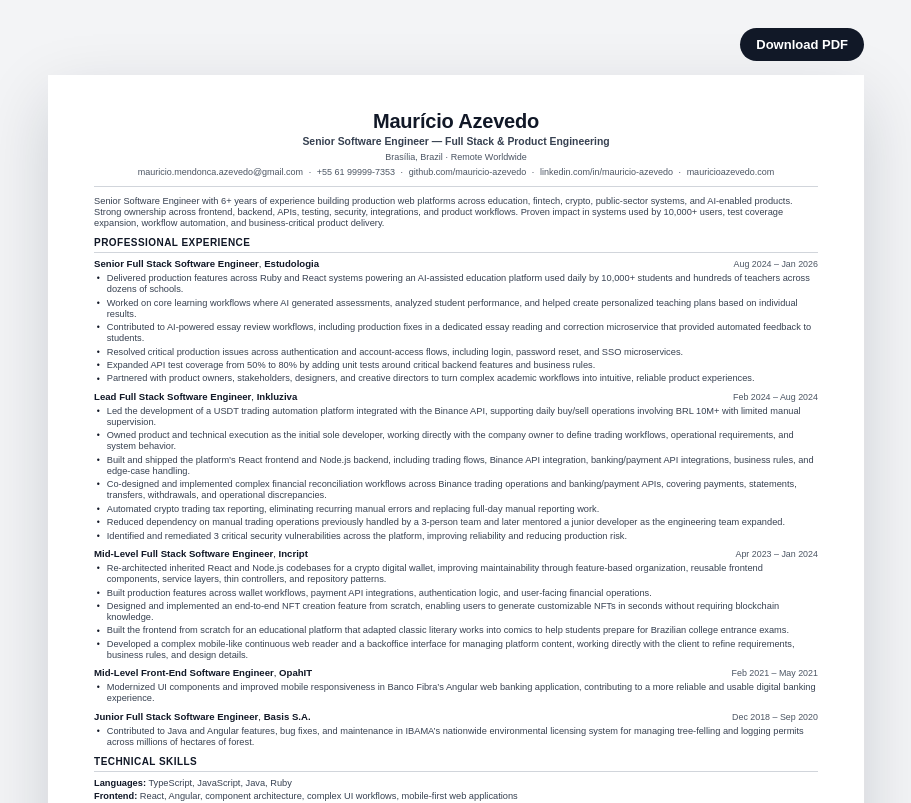
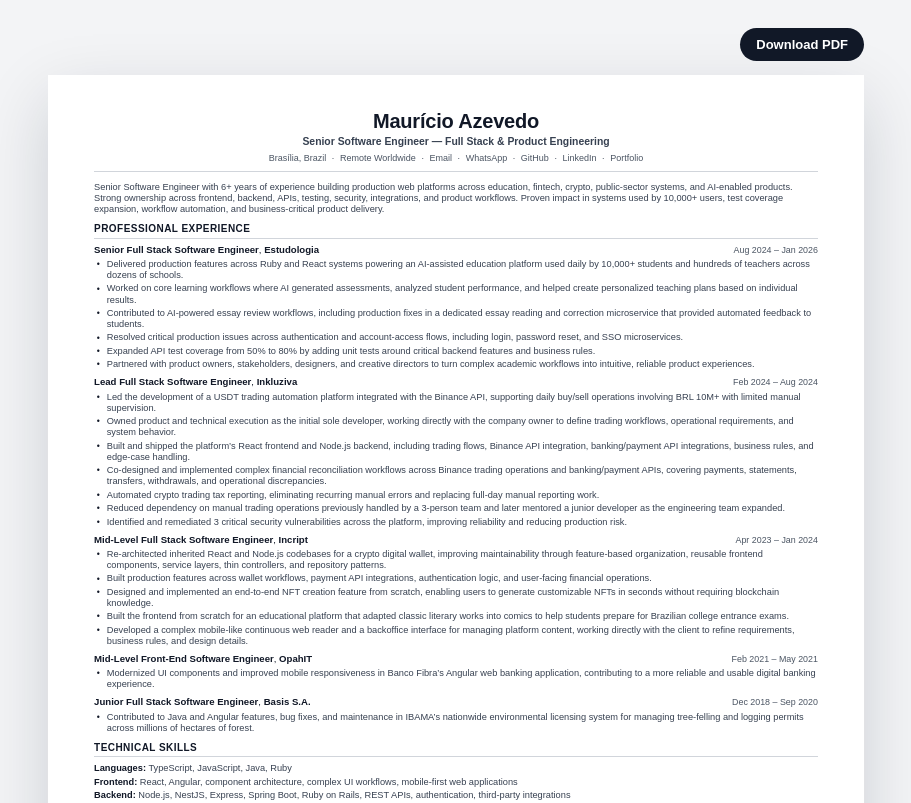
Before and after one commit to mauricio-azevedo/resume, a React (Vite) app: page / in a window 1280 px wide. Shown: the top 803 px of the page, without its empty margins (184-1095 px from the left). Built offline with nearby package versions, Linux system fonts and the light colour scheme.

Commit message:
Compact resume header links

```diff
--- a/src/App.tsx
+++ b/src/App.tsx
@@ -1,7 +1,7 @@
 import "./App.css";
 
 type ContactItem = {
-  href: string;
+  href?: string;
   label: string;
   external?: boolean;
 };
@@ -20,26 +20,33 @@
 
 const contactItems: ContactItem[] = [
   {
-    href: "mailto:mauricio.mendonca.azevedo@gmail.com",
-    label: "mauricio.mendonca.azevedo@gmail.com",
+    label: "Brasília, Brazil",
   },
   {
-    href: "tel:+5561999997353",
-    label: "+55 61 99999-7353",
+    label: "Remote Worldwide",
+  },
+  {
+    href: "mailto:mauricio.mendonca.azevedo@gmail.com",
+    label: "Email",
+  },
+  {
+    href: "https://wa.me/5561999997353",
+    label: "WhatsApp",
+    external: true,
   },
   {
     href: "https://github.com/mauricio-azevedo",
-    label: "github.com/mauricio-azevedo",
+    label: "GitHub",
     external: true,
   },
   {
     href: "https://www.linkedin.com/in/mauricio-azevedo",
-    label: "linkedin.com/in/mauricio-azevedo",
+    label: "LinkedIn",
     external: true,
   },
   {
     href: "https://mauricioazevedo.com",
-    label: "mauricioazevedo.com",
+    label: "Portfolio",
     external: true,
   },
 ];
@@ -149,10 +156,10 @@
         <header className="resume-header">
           <h1>Maurício Azevedo</h1>
           <p className="headline">Senior Software Engineer — Full Stack & Product Engineering</p>
-          <p className="location">Brasília, Brazil · Remote Worldwide</p>
           <address className="contact-list">
             {contactItems.map((item, index) => (
               <span className="contact-entry" key={item.label}>
+                {item.href ? (
                   <a
                     href={item.href}
                     target={item.external ? "_blank" : undefined}
@@ -160,6 +167,9 @@
                   >
                     {item.label}
                   </a>
+                ) : (
+                  item.label
+                )}
                 {index < contactItems.length - 1 ? <span className="contact-separator">·</span> : null}
               </span>
             ))}
```
Lines whose indentation alone changed are shown as unchanged.
